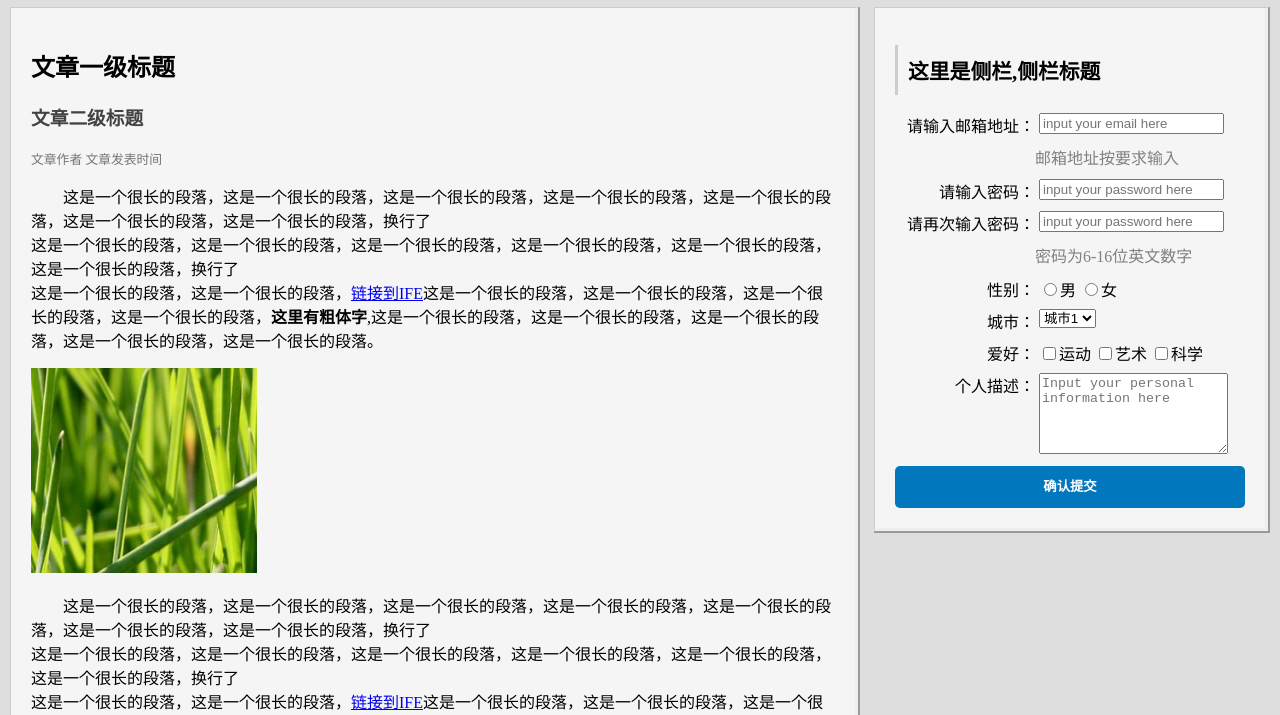
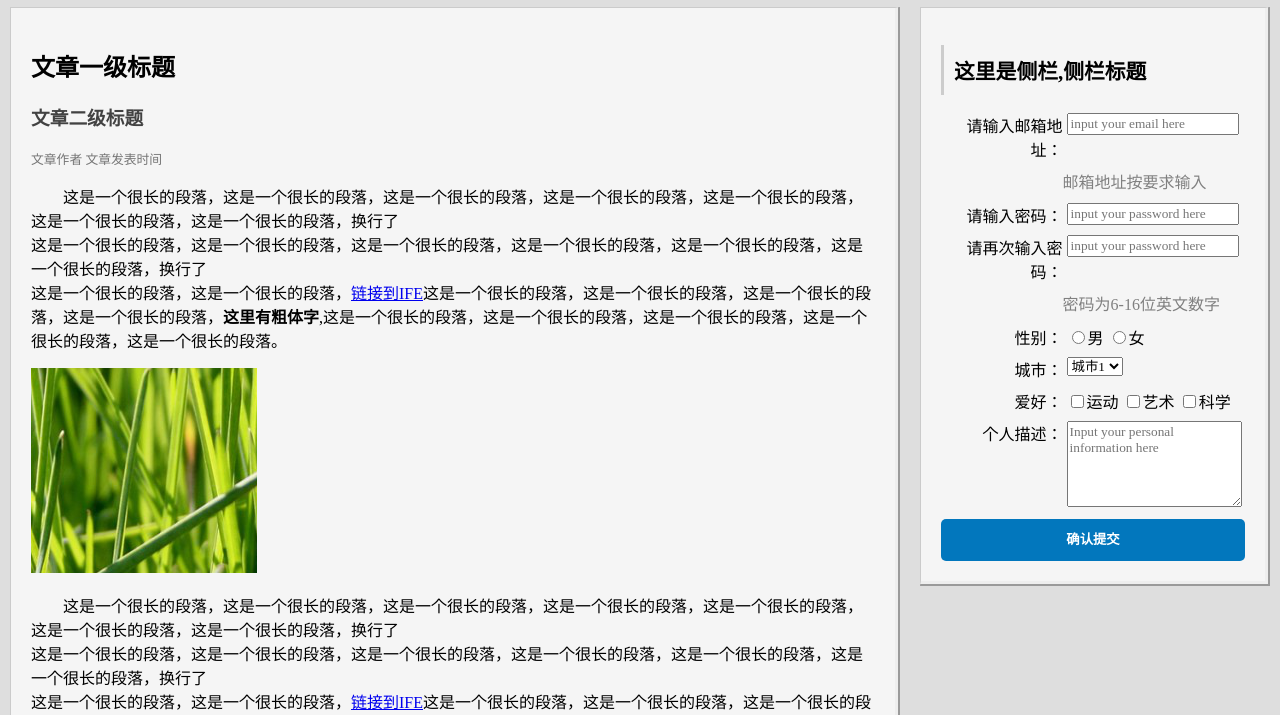
Before and after one commit to lhx405171358/lhx405171358.github.io, a plain HTML site: page Task01/Task01_05/index.html in a window 1280 px wide. Shown: the part 73-788 px from the top of the page. Drawn offline with Linux system fonts and the light colour scheme.

Commit message:
update Task01_05

```diff
--- a/Task01/Task01_05/css/style.css
+++ b/Task01/Task01_05/css/style.css
@@ -1,10 +1,13 @@
 /*清除默认样式*/
+*{
+	font-family:"Microsoft Yahei";
+	box-sizing: border-box;
+}
 html,body{
 	margin:0;
 	padding:0;
 	width: 100%;
 	height: 100%;
-	font-family:"Microsoft Yahei";
 	background: #dedede;
 }
 /*导航栏*/
@@ -36,7 +39,7 @@ header img{
 }
 /*网页内容*/
 .main{
-	margin-right: 410px;
+	margin-right: 370px;
 	min-width: 280px;
 }
 .article1, .article2, .article3, .picture, .sideBar{
@@ -108,8 +111,6 @@ header img{
 .sideBar{
 	float: right;
 	width: 350px;
-	margin: 10px;
-	padding: 20px 20px;
 }
 .inputDiv{
 	margin: 8px 0;
```
Also changed, not shown: Task01/Task01_05/index.html (+1 -1 lines), Task01/Task01_02/picture01.png (deleted).
